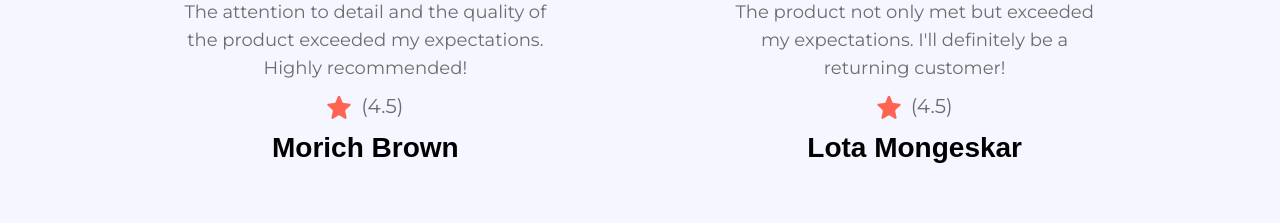
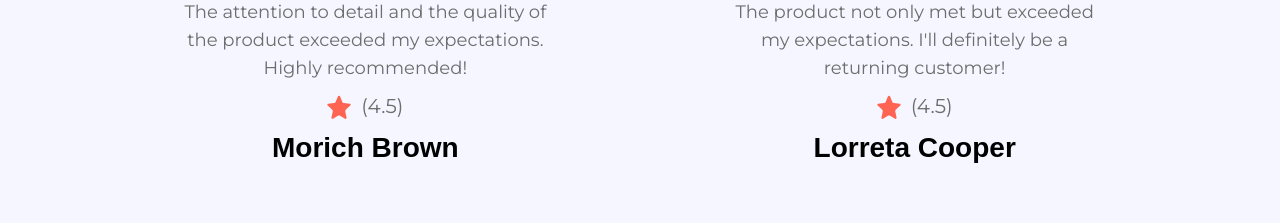
Before and after one commit to sougata-github/Nike-Landing-Page, a React (Vite) app: page / in a window 1280 px wide. Shown: the part 3980-4203 px from the top of the page. Built offline with nearby package versions, Linux system fonts and the light colour scheme; a web font is replaced by a local one.

Commit message:
Add more animation styles.

```diff
--- a/src/constants/index.js
+++ b/src/constants/index.js
@@ -79,7 +79,7 @@ export const reviews = [
     },
     {
         imgURL: customer2,
-        customerName: 'Lota Mongeskar',
+        customerName: 'Lorreta Cooper',
         rating: 4.5,
         feedback: "The product not only met but exceeded my expectations. I'll definitely be a returning customer!"
     }
```
